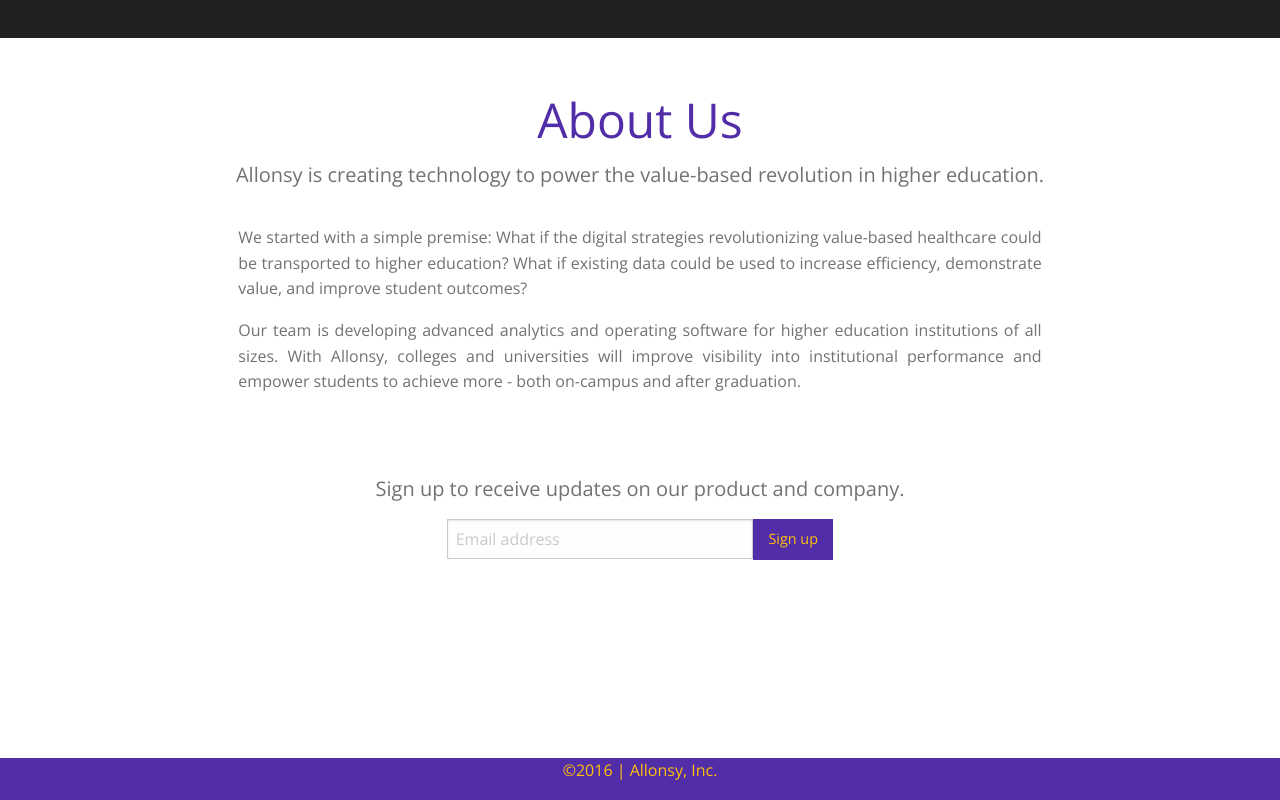
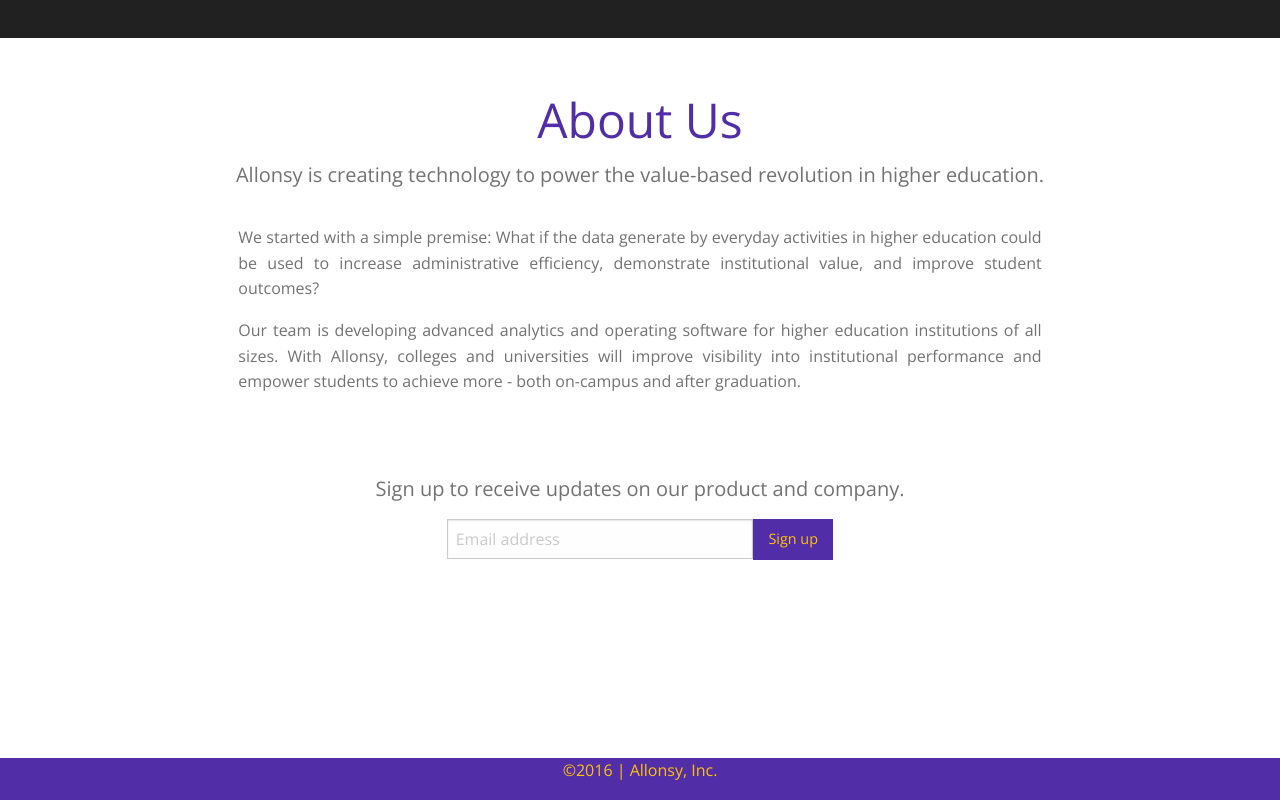
Before and after one commit to allonsyinit/stealth, a plain HTML site: page index.html in a window 1280 px wide. Shown: the part 762-1562 px from the top of the page. Drawn offline with nearby package versions, Linux system fonts and the light colour scheme.

Commit message:
Update index.html

```diff
--- a/index.html
+++ b/index.html
@@ -45,7 +45,7 @@
             <h5><font color="#727272">Allonsy is creating technology to power the value-based revolution in higher education.<br><br></font></h5>
           </div>
           <div class="columns small-12 large-8 small-centered">
-            <p class="text-justify"><font color="#727272">We started with a simple premise: What if the digital strategies revolutionizing value-based healthcare could be transported to higher education? What if existing data could be used to increase efficiency, demonstrate value, and improve student outcomes? </font></p>
+            <p class="text-justify"><font color="#727272">We started with a simple premise: What if the data generate by everyday activities in higher education could be used to increase administrative efficiency, demonstrate institutional value, and improve student outcomes? </font></p>
             <p class="text-justify"><font color="#727272">Our team is developing advanced analytics and operating software for higher education institutions of all sizes. With Allonsy, colleges and universities will improve visibility into institutional performance and empower students to achieve more - both on-campus and after graduation.</font></p>
           </div>
           <div class="columns small-12"><font color="#727272">
```
